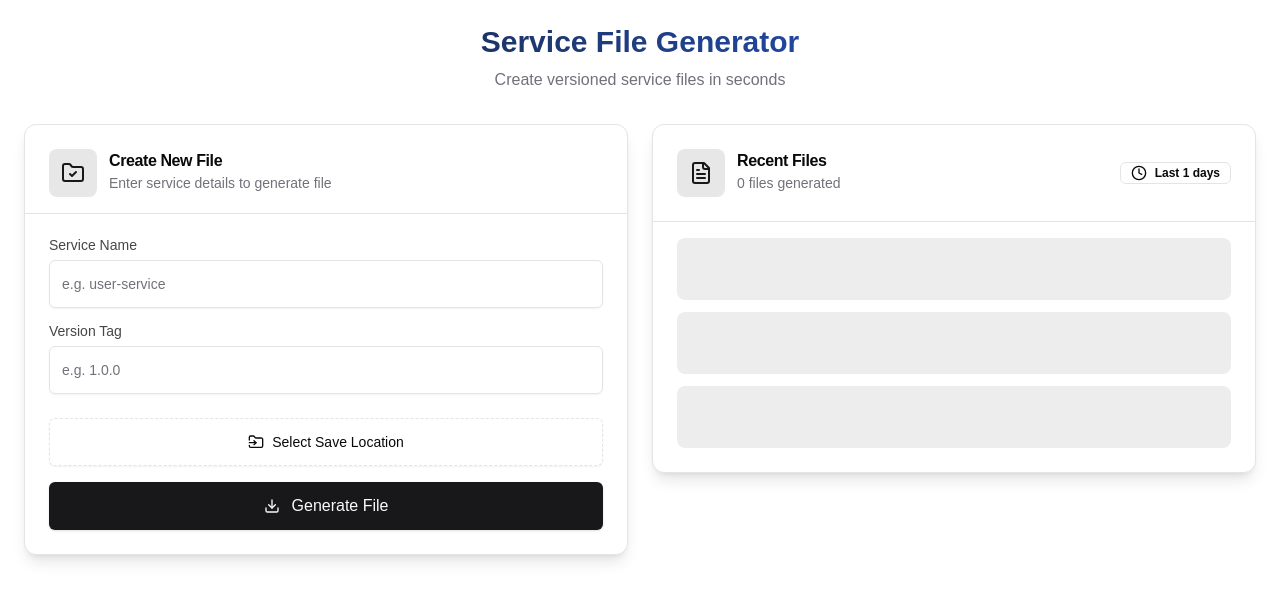
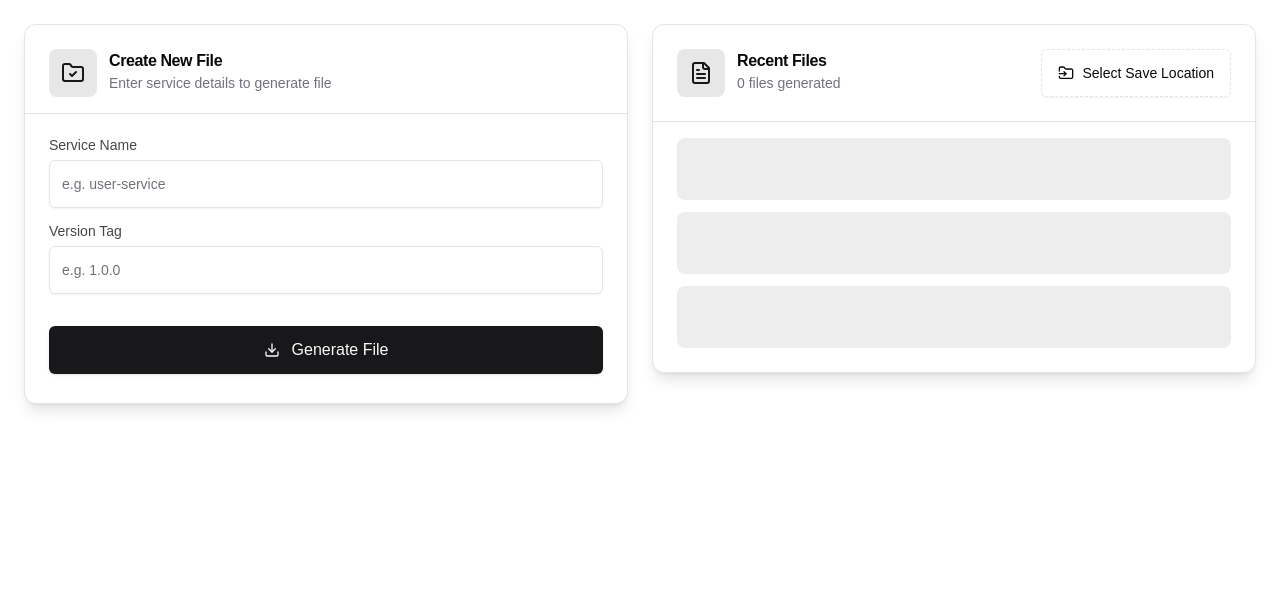
Before and after one commit to teukumunawark/git-tag, a Next.js app: page / in a window 1280 px wide. Shown: the top 600 px of the page. Built offline with nearby package versions, Linux system fonts and the light colour scheme.

Commit message:
feat: update ui and add deleted recent file

```diff
--- a/app/page.tsx
+++ b/app/page.tsx
@@ -4,18 +4,11 @@ import {Input} from "@/components/ui/input";
 import {useForm} from "react-hook-form";
 import {zodResolver} from "@hookform/resolvers/zod";
 import * as z from "zod";
-import {
-    Form,
-    FormControl,
-    FormField,
-    FormItem,
-    FormLabel,
-    FormMessage,
-} from "@/components/ui/form";
+import {Form, FormControl, FormField, FormItem, FormLabel, FormMessage,} from "@/components/ui/form";
 import {useEffect, useState} from "react";
-import {Loader2, FolderCheck, Download, FolderInput, Clock, FileText} from "lucide-react";
+import {Clock, Download, FileText, FolderCheck, FolderInput, Loader2, Trash} from "lucide-react";
 import {toast} from "@/hooks/use-toast";
-import {Card, CardHeader, CardTitle, CardContent} from "@/components/ui/card";
+import {Card, CardContent, CardHeader, CardTitle} from "@/components/ui/card";
 import {Badge} from "@/components/ui/badge";
 import {Separator} from "@/components/ui/separator";
 import {Skeleton} from "@/components/ui/skeleton";
@@ -29,6 +22,7 @@ type RecentFile = {
     name: string;
     path: string;
     createdAt: string;
+    source: 'directory' | 'download';
 };
 
 export default function Home() {
@@ -58,7 +52,7 @@ export default function Home() {
 
     const handleChooseDirectory = async () => {
         try {
-            const handle = await window.showDirectoryPicker!();
+            const handle = await window.showDirectoryPicker!({mode: 'readwrite'});
             setDirectoryHandle(handle);
             toast({
                 title: "Location Set",
@@ -87,6 +81,7 @@ export default function Home() {
                         name: entry.name,
                         path: `${directoryHandle.name}/${entry.name}`,
                         createdAt: new Date(file.lastModified).toLocaleString(),
+                        source: 'directory' as const
                     });
                 } catch (error) {
                     console.error(`Failed to get metadata for ${entry.name}:`, error);
@@ -112,12 +107,13 @@ export default function Home() {
             const newFile = {
                 name: filename,
                 path: `${directoryHandle.name}/${filename}`,
-                createdAt: new Date().toLocaleString()
+                createdAt: new Date().toLocaleString(),
+                source: 'directory' as const
             };
 
-            setRecentFiles(prev => [newFile, ...prev.slice(0, 3)]);
+            setRecentFiles(prev => [newFile, ...prev.slice(0, 10)]);
             setLastSaved(newFile);
-            setTimeout(() => setLastSaved(null), 5000);
+            setTimeout(() => setLastSaved(null), 15000);
 
         } catch (_error) {
             toast({
@@ -144,10 +140,11 @@ export default function Home() {
             const newFile = {
                 name: filename,
                 path: "Downloads folder",
-                createdAt: new Date().toLocaleString()
+                createdAt: new Date().toLocaleString(),
+                source: 'download' as const
             };
 
-            setRecentFiles(prev => [newFile, ...prev.slice(0, 3)]);
+            setRecentFiles(prev => [newFile, ...prev.slice(0, 10)]);
             setLastSaved(newFile);
             setTimeout(() => setLastSaved(null), 5000);
 
@@ -162,6 +159,28 @@ export default function Home() {
         }
     };
 
+    const handleDeleteFile = async (file: RecentFile) => {
+        try {
+            if (file.source === 'directory') {
+                if (!directoryHandle) throw new Error("Directory not selected");
+                await directoryHandle.removeEntry(file.name);
+            }
+
+            setRecentFiles(prev => prev.filter(f => f.name !== file.name));
+            toast({
+                title: "File Deleted",
+                description: `${file.name} has been ${file.source === 'directory' ? 'deleted from directory' : 'removed from recent files'}`,
+            });
+        } catch (error) {
+            console.error("Delete error:", error);
+            toast({
+                title: "Deletion Failed",
+                description: "Failed to delete the file",
+                variant: "destructive",
+            });
+        }
+    };
+
     function onSubmit(values: z.infer<typeof formSchema>) {
         const content = `${values.serviceName}:${values.tag}`;
         const filename = `${values.serviceName.replace(/ /g, '-')}-${values.tag}.txt`;
@@ -172,21 +191,15 @@ export default function Home() {
             handleDownload(filename, content);
         }
 
-        form.reset();
+        // form.reset();
     }
 
+
     return (
-        <div className="max-w-7xl mx-auto p-6 space-y-8">
-            <div className="text-center space-y-2">
-                <h1 className="text-3xl font-bold bg-gradient-to-r from-primary to-blue-600 bg-clip-text text-transparent">
-                    Service File Generator
-                </h1>
-                <p className="text-muted-foreground">Create versioned service files in seconds</p>
-            </div>
-
+        <div className="max-w-screen-2xl mx-auto p-6 space-y-8">
             <div className="grid grid-cols-1 lg:grid-cols-2 gap-6">
                 {/* Form Section */}
-                <Card className="shadow-lg hover:shadow-xl transition-shadow">
+                <Card className="shadow-lg hover:shadow-xl transition-shadow h-[380px]">
                     <CardHeader className="pb-4">
                         <div className="flex items-center gap-3">
                             <div className="p-3 bg-primary/10 rounded-lg">
@@ -205,7 +218,7 @@ export default function Home() {
 
                     <CardContent>
                         <Form {...form}>
-                            <form onSubmit={form.handleSubmit(onSubmit)} className="space-y-6">
+                            <form onSubmit={form.handleSubmit(onSubmit)} className="space-y-8">
                                 <div className="space-y-4">
                                     <FormField
                                         control={form.control}
@@ -249,30 +262,6 @@ export default function Home() {
                                 </div>
 
                                 <div className="space-y-4">
-                                    {isApiSupported && (
-                                        <Button
-                                            type="button"
-                                            variant="outline"
-                                            onClick={handleChooseDirectory}
-                                            disabled={isProcessing}
-                                            className="w-full gap-2 h-12 border-dashed hover:bg-accent/50"
-                                        >
-                                            {directoryHandle ? (
-                                                <>
-                                                    <FolderCheck className="h-5 w-5 text-green-500"/>
-                                                    <span
-                                                        className="truncate max-w-[200px]">Saving to: {directoryHandle.name}
-                                                    </span>
-                                                </>
-                                            ) : (
-                                                <>
-                                                    <FolderInput className="h-5 w-5"/>
-                                                    <span>Select Save Location</span>
-                                                </>
-                                            )}
-                                        </Button>
-                                    )}
-
                                     <Button
                                         type="submit"
                                         size="lg"
@@ -294,10 +283,11 @@ export default function Home() {
                                 </div>
                             </form>
                         </Form>
+                    </CardContent>
 
                     {lastSaved && (
                         <div
-                                className="mt-6 p-4 bg-green-50/50 rounded-lg border border-green-200 flex items-center gap-3">
+                            className="mt-10 p-4 bg-green-50/50 rounded-lg border border-green-200 flex items-center gap-3">
                             <FolderCheck className="h-6 w-6 text-green-600 flex-shrink-0"/>
                             <div>
                                 <p className="font-medium text-green-800">File saved successfully!</p>
@@ -307,7 +297,6 @@ export default function Home() {
                             </div>
                         </div>
                     )}
-                    </CardContent>
                 </Card>
 
                 {/* Recent Files Section */}
@@ -325,10 +314,29 @@ export default function Home() {
                                     </p>
                                 </div>
                             </div>
-                            <Badge variant="outline" className="gap-2">
-                                <Clock className="h-4 w-4"/>
-                                Last 1 days
-                            </Badge>
+                            {isApiSupported && (
+                                <Button
+                                    type="button"
+                                    variant="outline"
+                                    onClick={handleChooseDirectory}
+                                    disabled={isProcessing}
+                                    className="gap-2 h-12 border-dashed hover:bg-accent/50"
+                                >
+                                    {directoryHandle ? (
+                                        <>
+                                            <FolderCheck className="h-5 w-5 text-green-500"/>
+                                            <span
+                                                className="truncate max-w-[200px]">Saving to: {directoryHandle.name}
+                                                    </span>
+                                        </>
+                                    ) : (
+                                        <>
+                                            <FolderInput className="h-5 w-5"/>
+                                            <span>Select Save Location</span>
+                                        </>
+                                    )}
+                                </Button>
+                            )}
                         </div>
                     </CardHeader>
                     <Separator className="mb-4"/>
@@ -341,6 +349,7 @@ export default function Home() {
                                     oneDayAgo.setDate(oneDayAgo.getDate() - 1);
                                     return fileDate >= oneDayAgo;
                                 })
+                                .slice(0, 9)
                                 .map((file, index) => (
                                     <div
                                         key={index}
@@ -349,12 +358,12 @@ export default function Home() {
                                     >
                                         <div className="space-y-1">
                                             <div className="flex items-center gap-2">
-                                                <span className="font-medium">{file.name}</span>
+                                                <span className="font-medium">{file.name.replace('.txt', '')}</span>
                                                 <Badge variant="outline" className="text-xs py-0 px-2">
                                                     .txt
                                                 </Badge>
                                             </div>
-                                            <p className="text-sm text-muted-foreground font-mono truncate max-w-[200px]">
+                                            <p className="text-sm text-muted-foreground font-mono truncate max-w-[500px]">
                                                 {file.path}
                                             </p>
                                         </div>
@@ -363,6 +372,17 @@ export default function Home() {
                                                 <Clock className="h-3.5 w-3.5"/>
                                                 {file.createdAt}
                                             </Badge>
+                                            <Button
+                                                variant="ghost"
+                                                size="icon"
+                                                className="h-8 w-8 text-red-600 hover:bg-red-100/50"
+                                                onClick={(e) => {
+                                                    e.stopPropagation();
+                                                    handleDeleteFile(file);
+                                                }}
+                                            >
+                                                <Trash className="h-4 w-4"/>
+                                            </Button>
                                         </div>
                                     </div>
                                 ))
```
Lines whose indentation alone changed are shown as unchanged.
